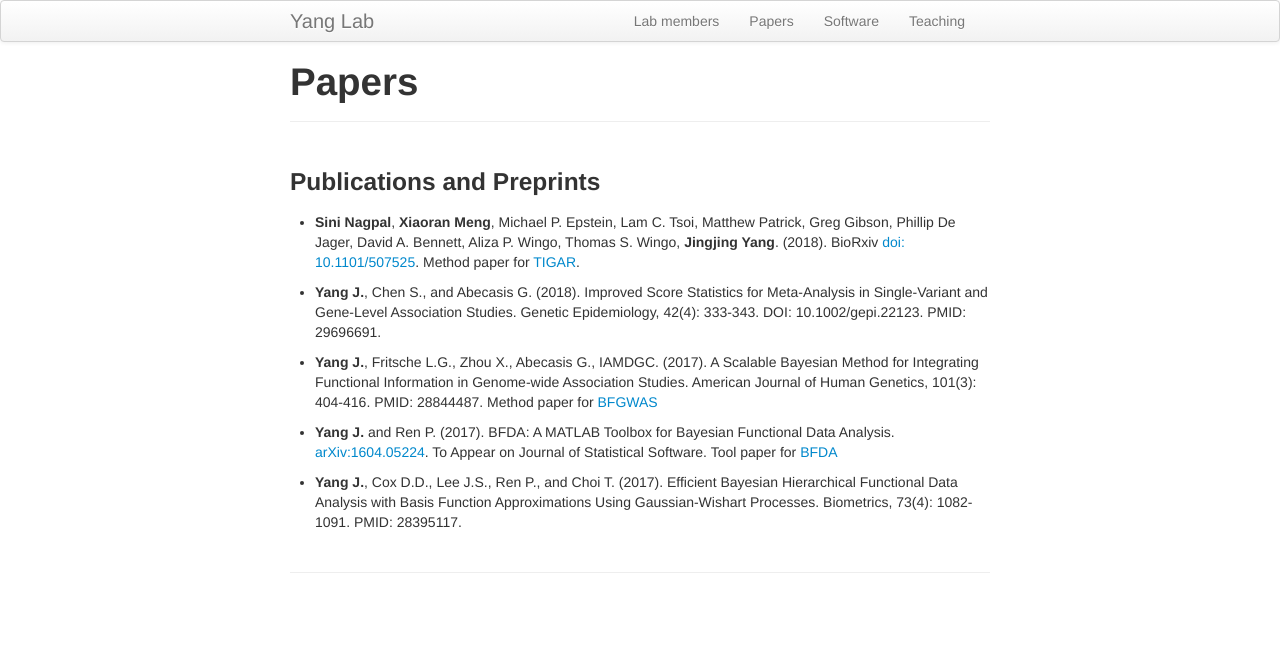
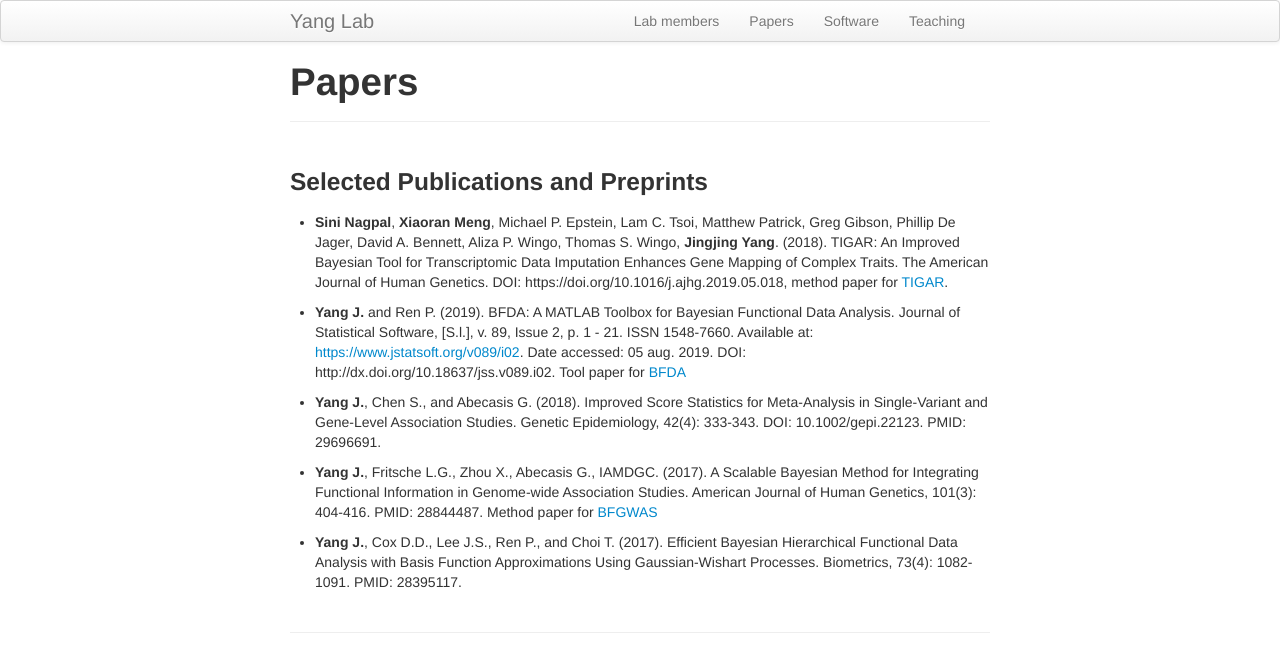
Before and after one commit to yanglab-emory/yanglab-emory.github.io, a Jekyll site: the page built from pages/papers.md, in a window 1280 px wide. Shown: the top 672 px of the page. Built offline with Jekyll 4.4.1, drawn with Linux system fonts in a browser that asks for light colours.

Commit message:
update papers

```diff
--- a/pages/papers.md
+++ b/pages/papers.md
@@ -3,14 +3,14 @@ layout: page
 title: "Papers"
 ---
 
-### Publications and Preprints
+### Selected Publications and Preprints
 
-* **Sini Nagpal**, **Xiaoran Meng**, Michael P. Epstein, Lam C. Tsoi, Matthew Patrick, Greg Gibson, Phillip De Jager, David A. Bennett, Aliza P. Wingo, Thomas S. Wingo, **Jingjing Yang**. (2018). BioRxiv [doi: 10.1101/507525](https://doi.org/10.1101/507525). Method paper for [TIGAR](https://github.com/yanglab-emory/TIGAR).
+* **Sini Nagpal**, **Xiaoran Meng**, Michael P. Epstein, Lam C. Tsoi, Matthew Patrick, Greg Gibson, Phillip De Jager, David A. Bennett, Aliza P. Wingo, Thomas S. Wingo, **Jingjing Yang**. (2018). TIGAR: An Improved Bayesian Tool for Transcriptomic Data Imputation Enhances Gene Mapping of Complex Traits. The American Journal of Human Genetics. DOI: https://doi.org/10.1016/j.ajhg.2019.05.018, method paper for [TIGAR](https://github.com/yanglab-emory/TIGAR).
+
+* **Yang J.** and Ren P. (2019). BFDA: A MATLAB Toolbox for Bayesian Functional Data Analysis. Journal of Statistical Software, [S.l.], v. 89, Issue 2, p. 1 - 21. ISSN 1548-7660. Available at: <https://www.jstatsoft.org/v089/i02>. Date accessed: 05 aug. 2019. DOI: http://dx.doi.org/10.18637/jss.v089.i02. Tool paper for [BFDA](https://github.com/yanglab-emory/BFDA)
 
 * **Yang J.**, Chen S., and Abecasis G. (2018). Improved Score Statistics for Meta-Analysis in Single-Variant and Gene-Level Association Studies. Genetic Epidemiology, 42(4): 333-343. DOI: 10.1002/gepi.22123. PMID: 29696691.
 
 * **Yang J.**, Fritsche L.G., Zhou X., Abecasis G., IAMDGC. (2017). A Scalable Bayesian Method for Integrating Functional Information in Genome-wide Association Studies. American Journal of Human Genetics, 101(3): 404-416. PMID: 28844487. Method paper for [BFGWAS](https://github.com/yanglab-emory/bfGWAS_SS)
 
-* **Yang J.** and Ren P. (2017). BFDA: A MATLAB Toolbox for Bayesian Functional Data Analysis. [arXiv:1604.05224](https://arxiv.org/abs/1604.05224). To Appear on Journal of Statistical Software. Tool paper for [BFDA](https://github.com/yanglab-emory/BFDA)
-
 * **Yang J.**, Cox D.D., Lee J.S., Ren P., and Choi T. (2017). Efficient Bayesian Hierarchical Functional Data Analysis with Basis Function Approximations Using Gaussian-Wishart Processes. Biometrics, 73(4): 1082-1091. PMID: 28395117.
```
Also changed, not shown: pages/lab.md (+1 -1 lines).
